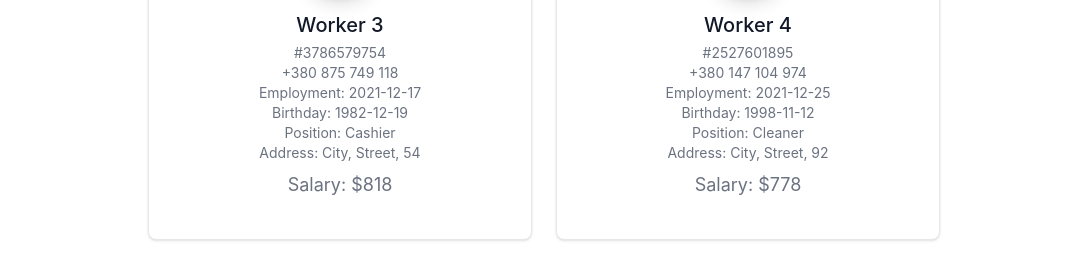
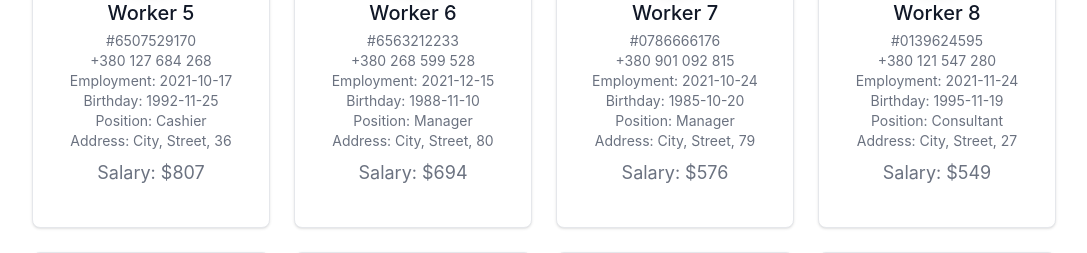
Before and after one commit to DoctorKaufman/DBWebApp, a Flask app: page /staff-and-clients/workers in a window 1280 px wide. Shown: the part 1048-1301 px from the top of the page, without its empty margins (96-1183 px from the left). Run offline with Flask 3, Linux system fonts and the light colour scheme; style sheets or scripts are compiled from the project's sources; some libraries are stand-ins or nearby versions.

Commit message:
workers page col-span fix

```diff
--- a/app/templates/components/_worker_card.html
+++ b/app/templates/components/_worker_card.html
@@ -1,6 +1,6 @@
 
 {% for worker in workers %}
-<div class="w-full max-w-sm bg-white border border-gray-200 rounded-lg shadow dark:bg-gray-800 dark:border-gray-700">
+<div class="w-full bg-white border border-gray-200 rounded-lg shadow dark:bg-gray-800 dark:border-gray-700">
     <div class="flex justify-end px-4 pt-4">
         <button id="dropdownButton{{ loop.index }}" data-dropdown-toggle="dropdown{{ loop.index }}" class="inline-block text-gray-500 dark:text-gray-400 hover:bg-gray-100 dark:hover:bg-gray-700 focus:ring-4 focus:outline-none focus:ring-gray-200 dark:focus:ring-gray-700 rounded-lg text-sm p-1.5" type="button">
             <span class="sr-only">Open dropdown</span>
--- a/app/templates/components/_workers_topbar.html
+++ b/app/templates/components/_workers_topbar.html
@@ -1,4 +1,4 @@
-<div class="w-4/5 mt-5 text-center bg-white border border-gray-200 rounded-lg shadow dark:bg-gray-800 dark:border-gray-700">
+<div class="w-full mt-5 text-center bg-white border border-gray-200 rounded-lg shadow dark:bg-gray-800 dark:border-gray-700">
     <div class="sm:hidden">
         <label for="tabs" class="sr-only">Select tab</label>
         <select id="tabs" class="bg-gray-50 border-0 border-b border-gray-200 text-gray-900 text-sm rounded-t-lg focus:ring-cyan-600 focus:border-cyan-700 block w-full p-2.5 dark:bg-gray-700 dark:border-gray-600 dark:placeholder-gray-400 dark:text-white dark:focus:ring-blue-500 dark:focus:border-blue-500">
--- a/app/templates/pages/staff_and_clients.html
+++ b/app/templates/pages/staff_and_clients.html
@@ -12,15 +12,17 @@
 
 
     <div class="flex flex-col w-full pt-5 pb-8 items-center justify-center">
-        {% include 'components/_workers_topbar.html' %}
-
         <div class="fixed inset-x-6 top-[-5rem] -z-10 transform-gpu overflow-hidden blur-3xl " aria-hidden="true">
             <div class="relative left-1/6 -z-10 aspect-[1155/678] w-[36.125rem] max-w-none -translate-x-1/2 rotate-[30deg] bg-gradient-to-tr from-[#2bb3d3] to-[#0aaa9d] opacity-30 sm:left-[calc(50%-40rem)] sm:w-[72.1875rem]" style="clip-path: polygon(74.1% 44.1%, 100% 61.6%, 97.5% 26.9%, 85.5% 0.1%, 80.7% 2%, 72.5% 32.5%, 60.2% 62.4%, 52.4% 68.1%, 47.5% 58.3%, 45.2% 34.5%, 27.5% 76.7%, 0.1% 64.9%, 17.9% 100%, 27.6% 76.8%, 76.1% 97.7%, 74.1% 44.1%)"></div>
         </div>
 
-        <section class="my-9 w-4/5 flex flex-wrap gap-6 justify-center">
+        <div class="w-4/5 grid grid-cols-2 md:grid-cols-3 lg:grid-cols-4 gap-6 justify-center">
+            <div class="col-span-full">
+                {% include 'components/_workers_topbar.html' %}
+            </div>
+
             {% include 'components/_worker_card.html' %}
-        </section>
+        </div>
 
         <div class="fixed inset-x-0 bottom-0 -z-10 transform-gpu overflow-hidden blur-3xl " aria-hidden="true">
             <div class="relative left-[calc(50%+3rem)] aspect-[1155/678] w-[36.125rem] -translate-x-1/2 bg-gradient-to-tr from-[#2bb3d3] to-[#0aaa9d] opacity-30 sm:left-[calc(50%+36rem)] sm:w-[72.1875rem]" style="clip-path: polygon(74.1% 44.1%, 100% 61.6%, 97.5% 26.9%, 85.5% 0.1%, 80.7% 2%, 72.5% 32.5%, 60.2% 62.4%, 52.4% 68.1%, 47.5% 58.3%, 45.2% 34.5%, 27.5% 76.7%, 0.1% 64.9%, 17.9% 100%, 27.6% 76.8%, 76.1% 97.7%, 74.1% 44.1%)"></div>
```
